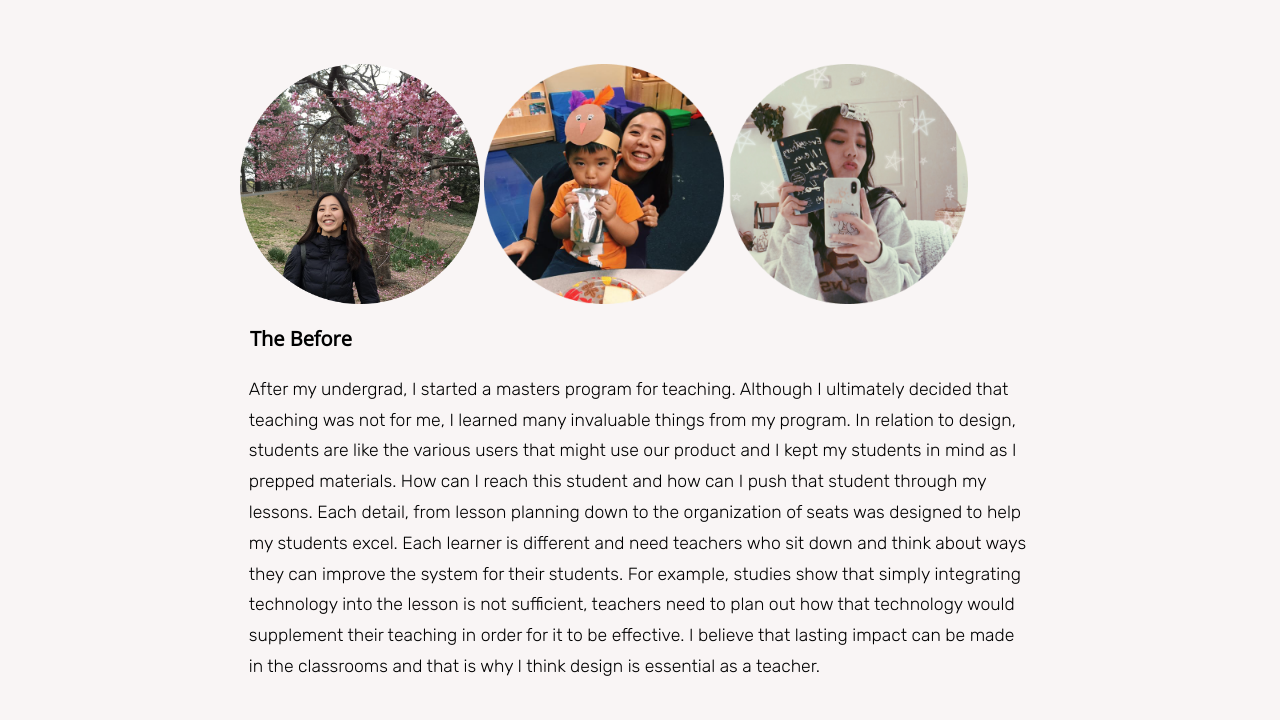
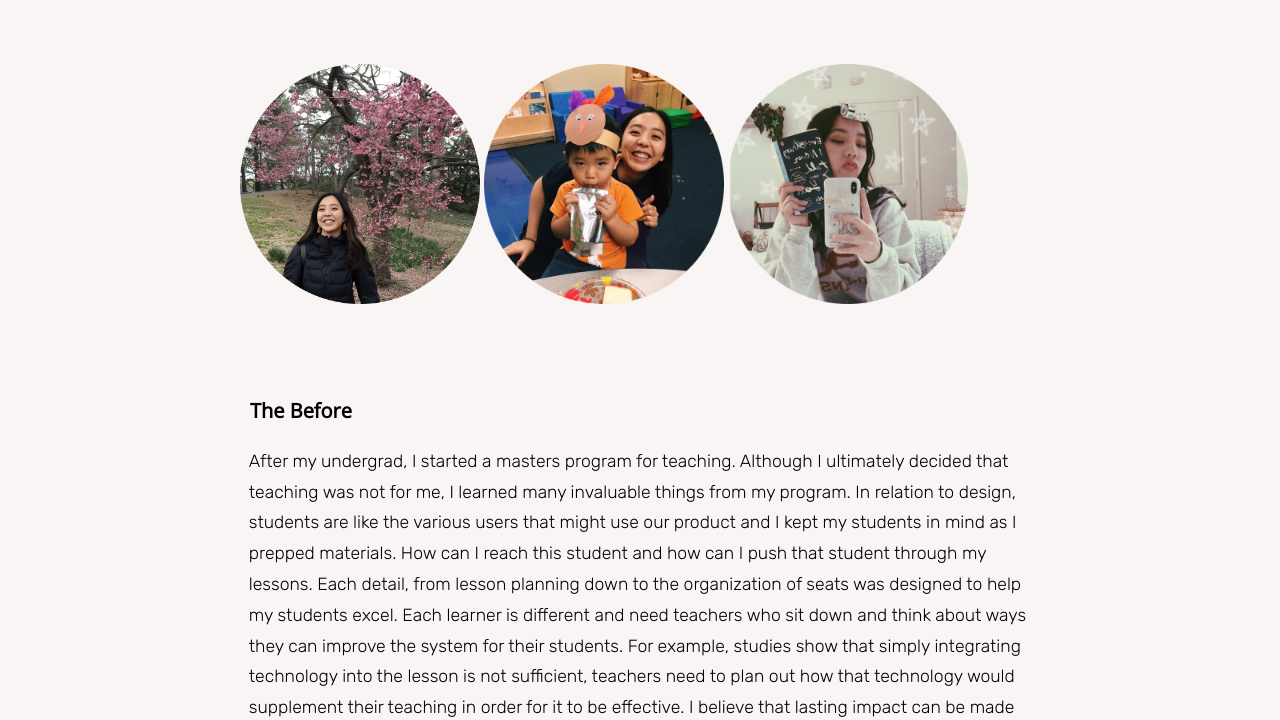
Before and after one commit to ashchao/ashchao.github.io, a plain HTML site: page aboutme.html in a window 1280 px wide. Shown: the part 68-788 px from the top of the page. Drawn offline with nearby package versions, Linux system fonts and the light colour scheme.

Commit message:
space under about me pics

```diff
--- a/aboutme.html
+++ b/aboutme.html
@@ -65,7 +65,7 @@
   <!-- <div class="whole abme"> -->
     <div class="sectioning">
     <!-- <div class="pictures half"> -->
-      <div class="pictures aboutme">
+      <div class="pictures aboutme sectioning">
       <img class="ashleyimg" src="images/ashphoto.png" alt="Picture of Ashley"/>
       <img class="ashleyimg" src="images/Teaching2.png" alt="Picture of Ashley"/>
       <img class="ashleyimg" src="images/reading.png" alt="Picture of Ashley"/>
```
